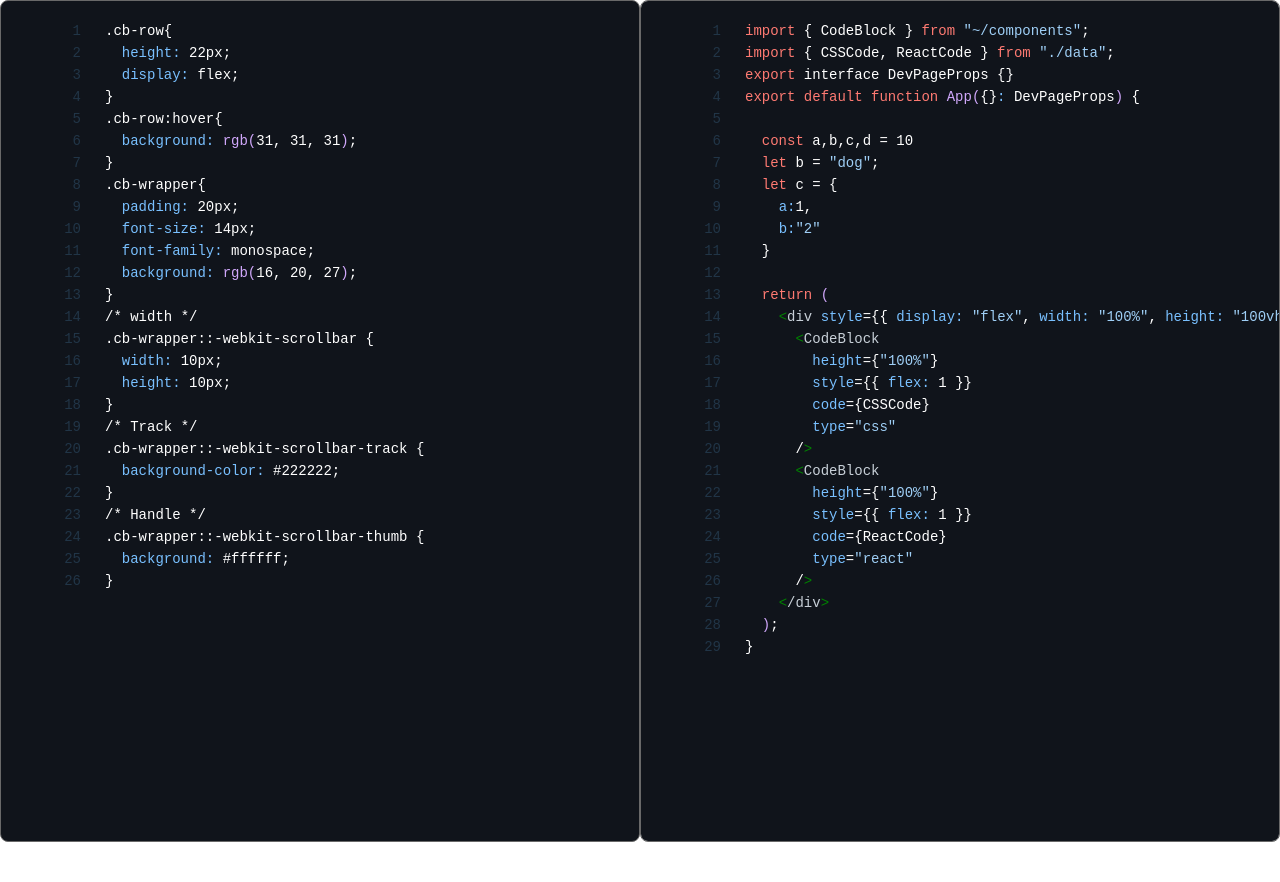
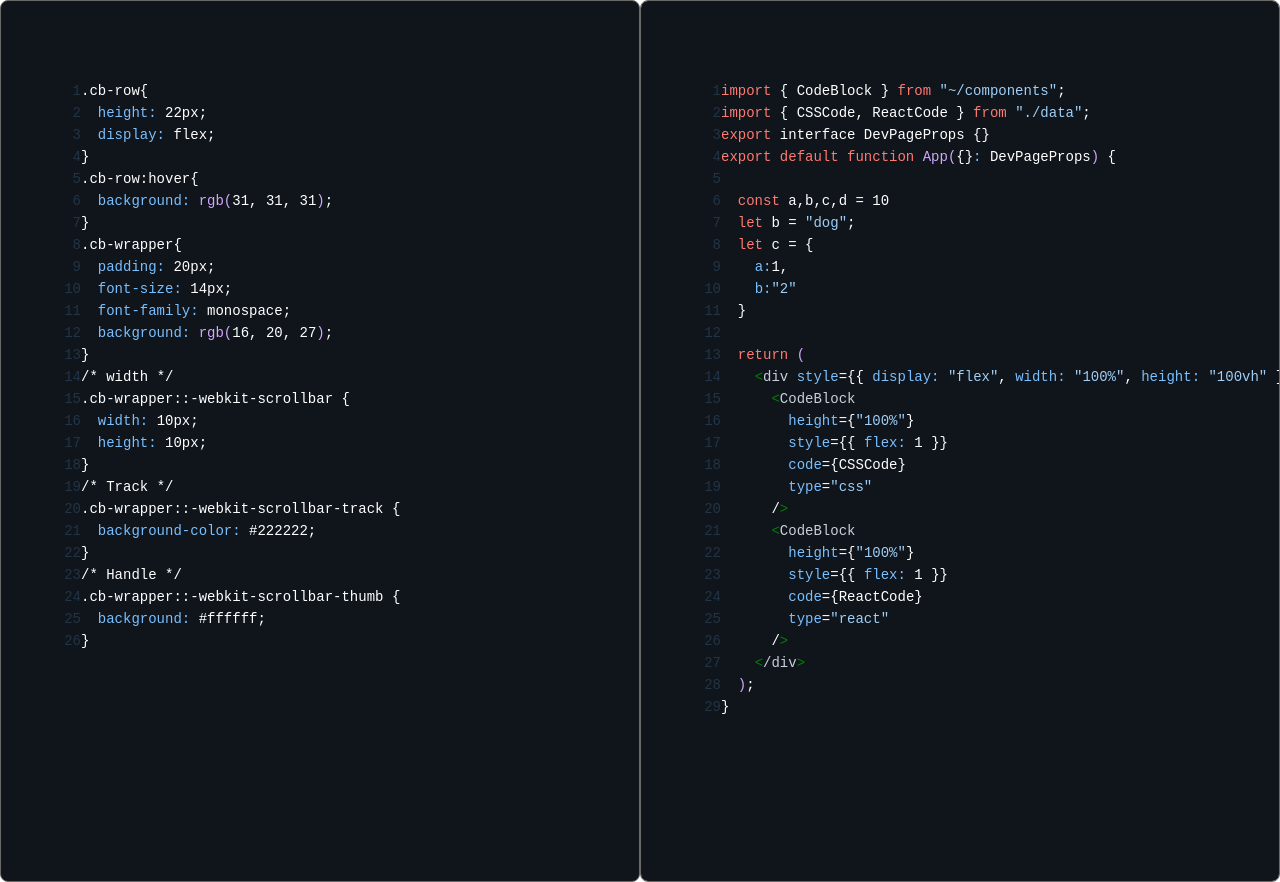
Before and after one commit to danusorn23456/coze-block, a React (Vite) app: page / in a window 1280 px wide. Before the commit the page ends 842 px from the top, so only its background shows below. Built offline with nearby package versions, Linux system fonts and the light colour scheme.

Commit message:
fix layout padding

```diff
--- a/src/components/code-block/index.css
+++ b/src/components/code-block/index.css
@@ -8,23 +8,29 @@
 }
 
 .cb-wrapper{
-    padding:20px;
+    padding-top: 5rem;
     font-size: 14px;
     font-family: monospace;
     background: rgb(16, 20, 27);
 }
-/* width */
+
+.cb-index{
+    width: 5rem;
+    flex-shrink: 0;
+    user-select: none;
+    text-align: end;
+    margin-right: 24;
+}
+
 .cb-wrapper::-webkit-scrollbar {
     width: 10px;
     height: 10px;
 }
 
-/* Track */
 .cb-wrapper::-webkit-scrollbar-track {
     background-color: #222222;
 }
 
-/* Handle */
 .cb-wrapper::-webkit-scrollbar-thumb {
     background: #ffffff;
 }
--- a/src/components/code-block/index.tsx
+++ b/src/components/code-block/index.tsx
@@ -55,17 +55,7 @@ function CodeBlock({
     >
       {codeTemplateArray.map((row, parentIndex) => (
         <div key={parentIndex} className="cb-row">
-          <div
-            style={{
-              width: 60,
-              flexShrink: 0,
-              userSelect: "none",
-              textAlign: "end",
-              marginRight: 24,
-            }}
-          >
-            {parentIndex + 1}
-          </div>
+          <div className="cb-index">{parentIndex + 1}</div>
           <div key={parentIndex} style={{ whiteSpace: "nowrap" }}>
             {row.map(({ text, role }, index) => (
               <span
```
